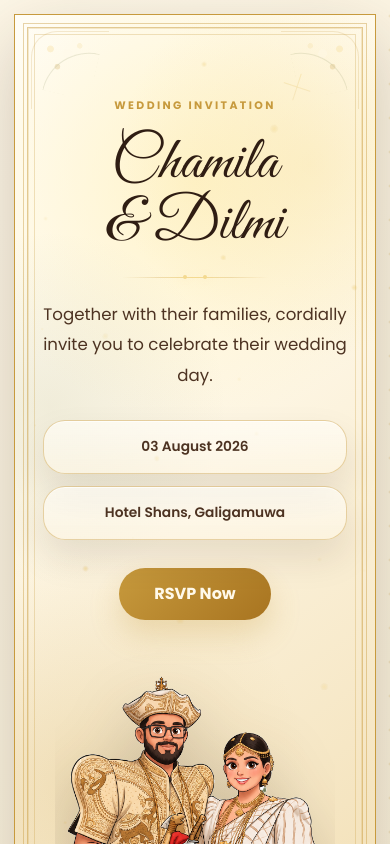
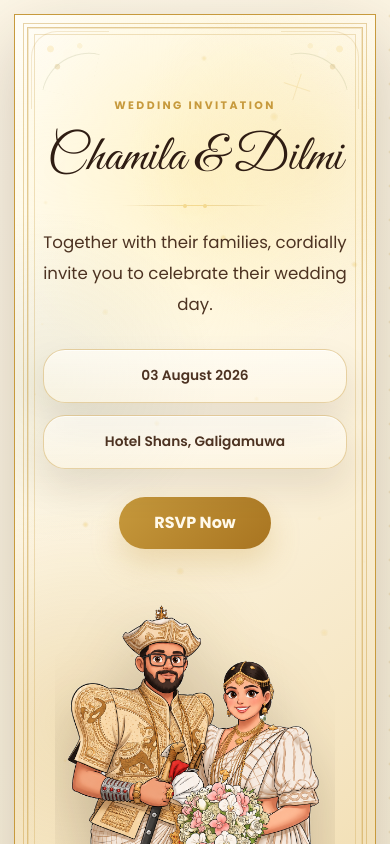
Before and after one commit to kasundiperera2004/chamila-dilmi-wedding, a React (Vite) app in the folder frontend/: page / in a window 390 px wide. Shown: the top 844 px of the page. Built offline with nearby package versions, Linux system fonts and the light colour scheme; no server answers.

Commit message:
fix mobile layouts

```diff
--- a/frontend/src/index.css
+++ b/frontend/src/index.css
@@ -444,6 +444,7 @@ a {
   margin: 0 auto 22px;
   max-width: 100%;
   text-wrap: balance;
+  white-space: nowrap;
 }
 
 .hero-content h1 + .thin-gold-divider {
@@ -1458,8 +1459,7 @@ p {
   }
 
   .hero-content h1 {
-    font-size: 3.8rem;
-    white-space: normal;
+    font-size: 3.15rem;
   }
 
   .floral-corner {
@@ -1525,7 +1525,7 @@ p {
   }
 
   .hero-content h1 {
-    font-size: 3rem;
+    font-size: 2.75rem;
   }
 
   .section {
```
